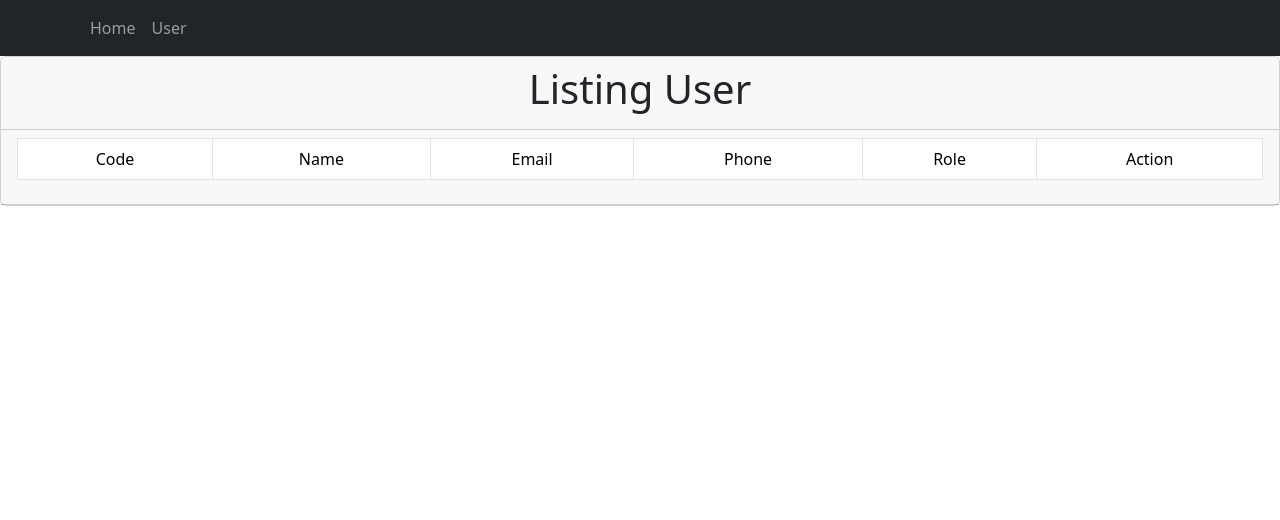
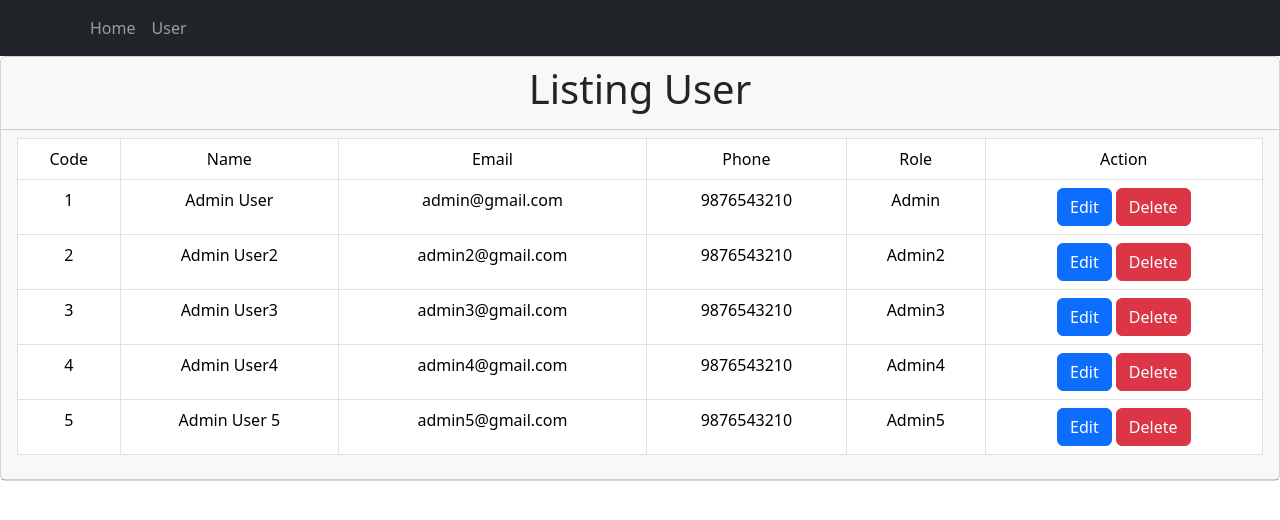
Before and after one commit to TejenSd/redux_crud, a React (Create React App) app: page /user in a window 1280 px wide. Shown: the top 520 px of the page. Built offline with nearby package versions, Linux system fonts and the light colour scheme; data requests are answered from the project's data file.

Commit message:
Data list fetch from Json server

```diff
--- a/src/Components/ListingUser.js
+++ b/src/Components/ListingUser.js
@@ -1,12 +1,15 @@
 import { useEffect } from "react";
 import { connect } from "react-redux";
 import { FetchUserList } from "../Redux/Action";
+import { Link } from "react-router-dom";
 
 const ListingUser = (props) => {
     useEffect(() => {
         props.loaduser();
     }, [])
     return (
+        props.user.loading ? <div><h1>Loading...</h1></div> :
+            props.user.errmessge ? <div><h1>{props.user.errmessge}</h1></div> :
                 <div>
                     <div className="card">
                         <div className="card-header">
@@ -24,8 +27,24 @@ const ListingUser = (props) => {
                                         <td>Action</td>
                                     </tr>
                                 </thead>
-                        <tbody className="">
+                                <tbody>
+                                    {
+                                        props.user.userlist && props.user.userlist.map(item =>
+                                            <tr key={item.id}>
+                                                <td>{item.id}</td>
+                                                <td>{item.name}</td>
+                                                <td>{item.email}</td>
+                                                <td>{item.phone}</td>
+                                                <td>{item.role}</td>
+                                                <td>
+                                                    <Link className="btn btn-primary">Edit</Link>
+                                                    &nbsp;
+                                                    <Link className="btn btn-danger">Delete</Link>
 
+                                                </td>
+                                            </tr>
+                                        )
+                                    }
                                 </tbody>
                             </table>
                         </div>
--- a/src/Data/db.json
+++ b/src/Data/db.json
@@ -6,6 +6,34 @@
       "role": "Admin",
       "email": "admin@gmail.com",
       "phone": "9876543210"
+    },
+    {
+      "id": 2,
+      "name": "Admin User2",
+      "role": "Admin2",
+      "email": "admin2@gmail.com",
+      "phone": "9876543210"
+    },
+    {
+      "id": 3,
+      "name": "Admin User3",
+      "role": "Admin3",
+      "email": "admin3@gmail.com",
+      "phone": "9876543210"
+    },
+    {
+      "id": 4,
+      "name": "Admin User4",
+      "role": "Admin4",
+      "email": "admin4@gmail.com",
+      "phone": "9876543210"
+    },
+    {
+      "id": 5,
+      "name": "Admin User 5",
+      "role": "Admin5",
+      "email": "admin5@gmail.com",
+      "phone": "9876543210"
     }
   ]
 }
```
Lines whose indentation alone changed are shown as unchanged.
